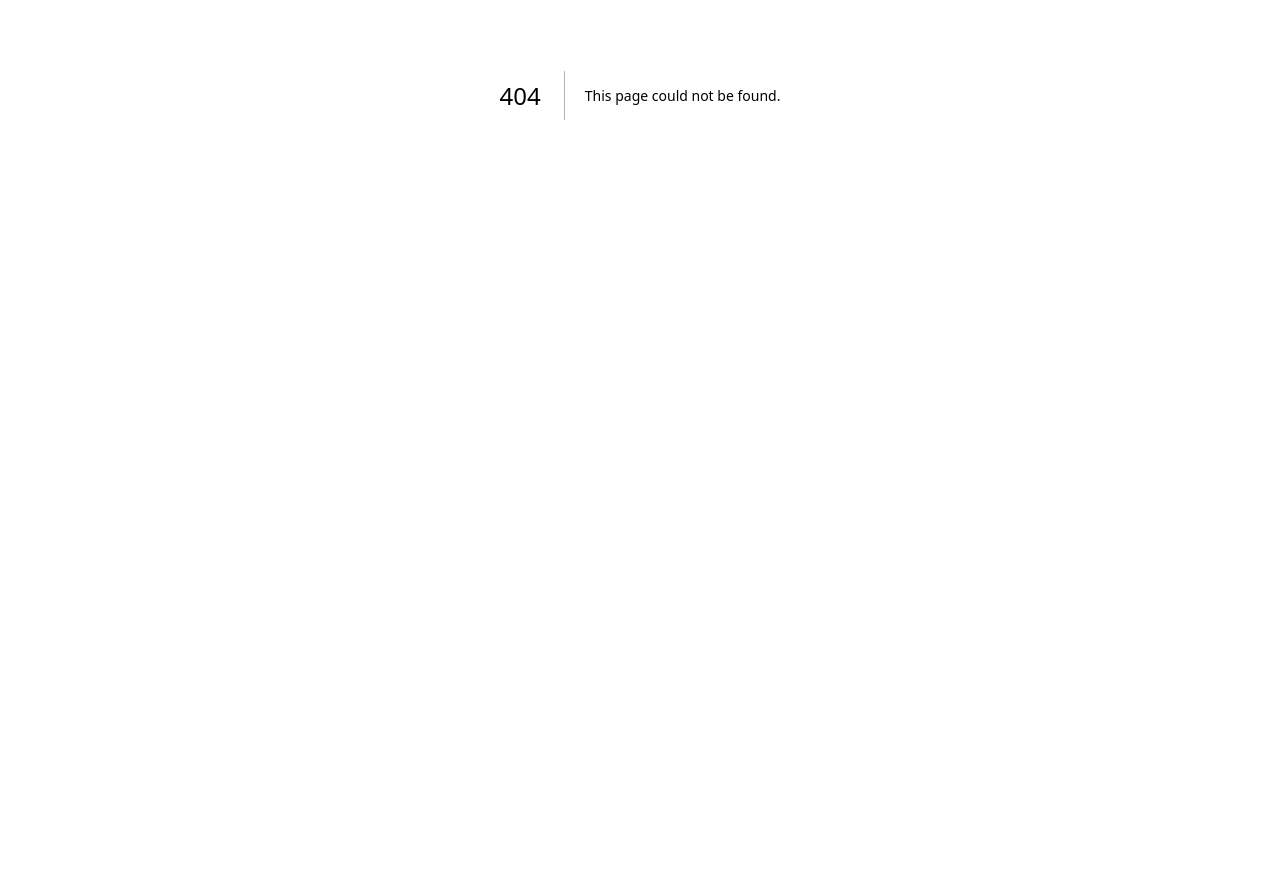
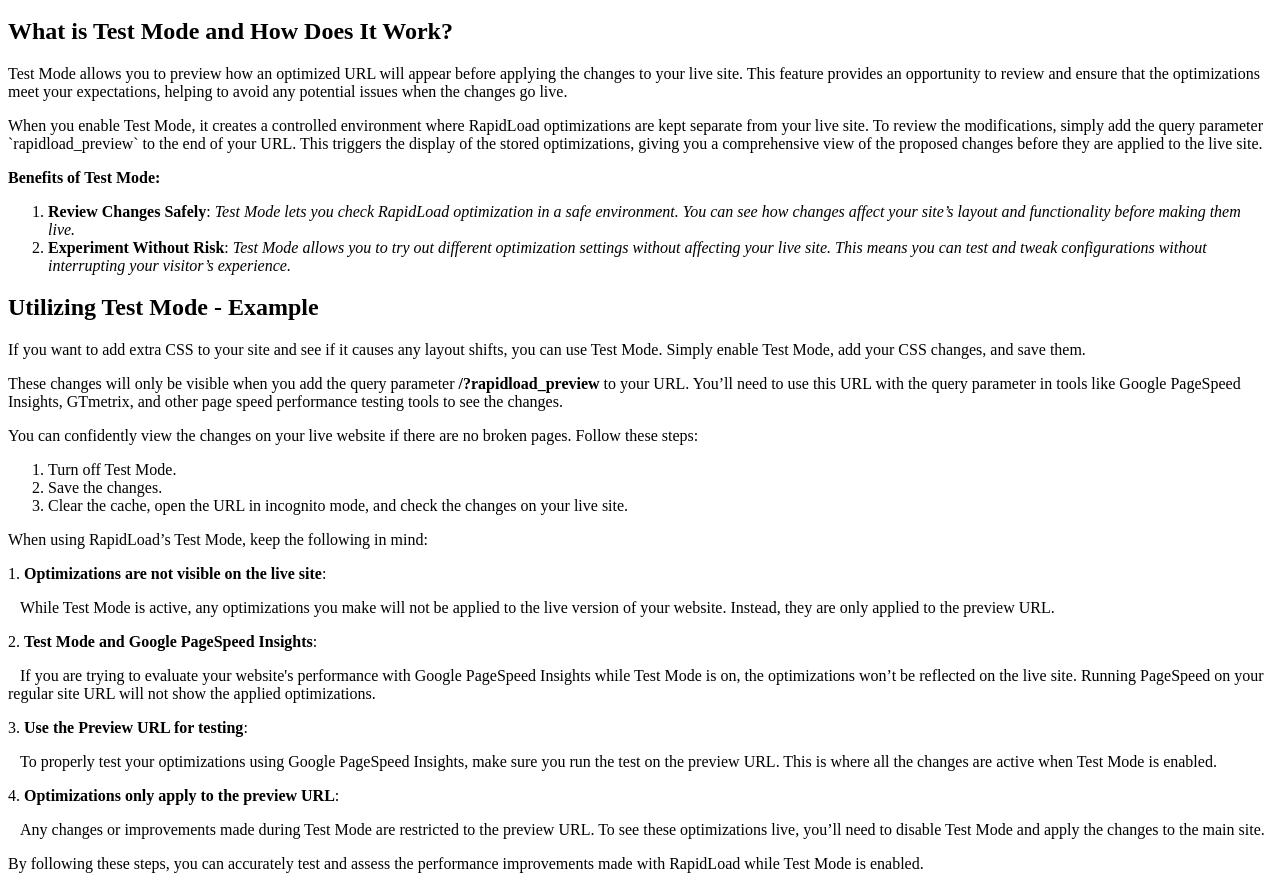
Before and after one commit to shakee93/docs-v3, a Next.js app: page /overviews/test-mode in a window 1280 px wide. Before the commit this address had no page. Shown: the part 305-1194 px from the top of the page. Before the commit the page ends 800 px from the top, so only its background shows below. Built offline with nearby package versions, Linux system fonts and the light colour scheme.

Commit message:
added-test-mode

```diff
--- /dev/null
+++ b/pages/overviews/test-mode.mdx
@@ -0,0 +1,77 @@
+---
+title: Test Mode
+---
+
+import { Callout } from 'nextra/components'
+
+# Test Mode
+
+<Callout emoji="📒">
+  _When Test Mode is activated in RapidLoad, any changes made will not be immediately visible or applied to your site. Instead, these modifications are temporarily stored,
+  allowing you to review and evaluate their impact at your convenience before making them live._
+</Callout>
+
+## Enabling Test Mode
+
+Test Mode can be accessed both in the _Dashboard_ and  _Optimize_ sections_._
+
+In Test Mode, you can switch between two modes that control how optimizations are applied:
+
+1\. **Live:** Selecting this option will apply the optimizations to the live URL, making the changes visible to all users.
+
+2\. **Test Mode:** When this option is selected, the optimizations will not be applied to the live site. This allows you to safely test and review changes without affecting the live environment.
+
+## What is Test Mode and How Does It Work?
+
+Test Mode allows you to preview how an optimized URL will appear before applying the changes to your live site. This feature provides an opportunity to review and ensure that the optimizations meet your
+expectations, helping to avoid any potential issues when the changes go live.
+
+When you enable Test Mode, it creates a controlled environment where RapidLoad optimizations are kept separate from your live site. To review the modifications, simply add the query parameter
+\`rapidload\_preview\` to the end of your URL. This triggers the display of the stored optimizations, giving you a comprehensive view of the proposed changes before they are applied to the live site.
+
+**Benefits of Test Mode:**
+
+1. **Review Changes Safely**: _Test Mode lets you check RapidLoad optimization in a safe environment. You can see how changes affect your site’s layout and functionality before making them live._
+2. **Experiment Without Risk**: _Test Mode allows you to try out different optimization settings without affecting your live site. This means you can test and tweak configurations without interrupting your visitor’s experience._
+
+
+## Utilizing Test Mode - Example
+
+If you want to add extra CSS to your site and see if it causes any layout shifts, you can use Test Mode. Simply enable Test Mode, add your CSS changes, and save them.
+
+These changes will only be visible when you add the query parameter **/?rapidload\_preview** to your URL. You’ll need to use this URL with the query parameter in tools like Google PageSpeed Insights,
+GTmetrix, and other page speed performance testing tools to see the changes.
+
+You can confidently view the changes on your live website if there are no broken pages. Follow these steps:
+
+1. Turn off Test Mode.
+2. Save the changes.
+3. Clear the cache, open the URL in incognito mode, and check the changes on your live site.
+
+When using RapidLoad’s Test Mode, keep the following in mind:
+
+1\. **Optimizations are not visible on the live site**:
+
+   While Test Mode is active, any optimizations you make will not be applied to the live version of your website. Instead, they are only applied to the preview URL.
+
+
+
+2\. **Test Mode and Google PageSpeed Insights**:
+
+   If you are trying to evaluate your website's performance with Google PageSpeed Insights while Test Mode is on, the optimizations won’t be reflected on the live site. Running PageSpeed on your regular site URL will not show the applied optimizations.
+
+
+
+3\. **Use the Preview URL for testing**:
+
+   To properly test your optimizations using Google PageSpeed Insights, make sure you run the test on the preview URL. This is where all the changes are active when Test Mode is enabled.
+
+
+
+4\. **Optimizations only apply to the preview URL**:
+
+   Any changes or improvements made during Test Mode are restricted to the preview URL. To see these optimizations live, you’ll need to disable Test Mode and apply the changes to the main site.
+
+
+
+By following these steps, you can accurately test and assess the performance improvements made with RapidLoad while Test Mode is enabled.
```
Also changed, not shown: pages/overviews.mdx (+14 -0 lines).
